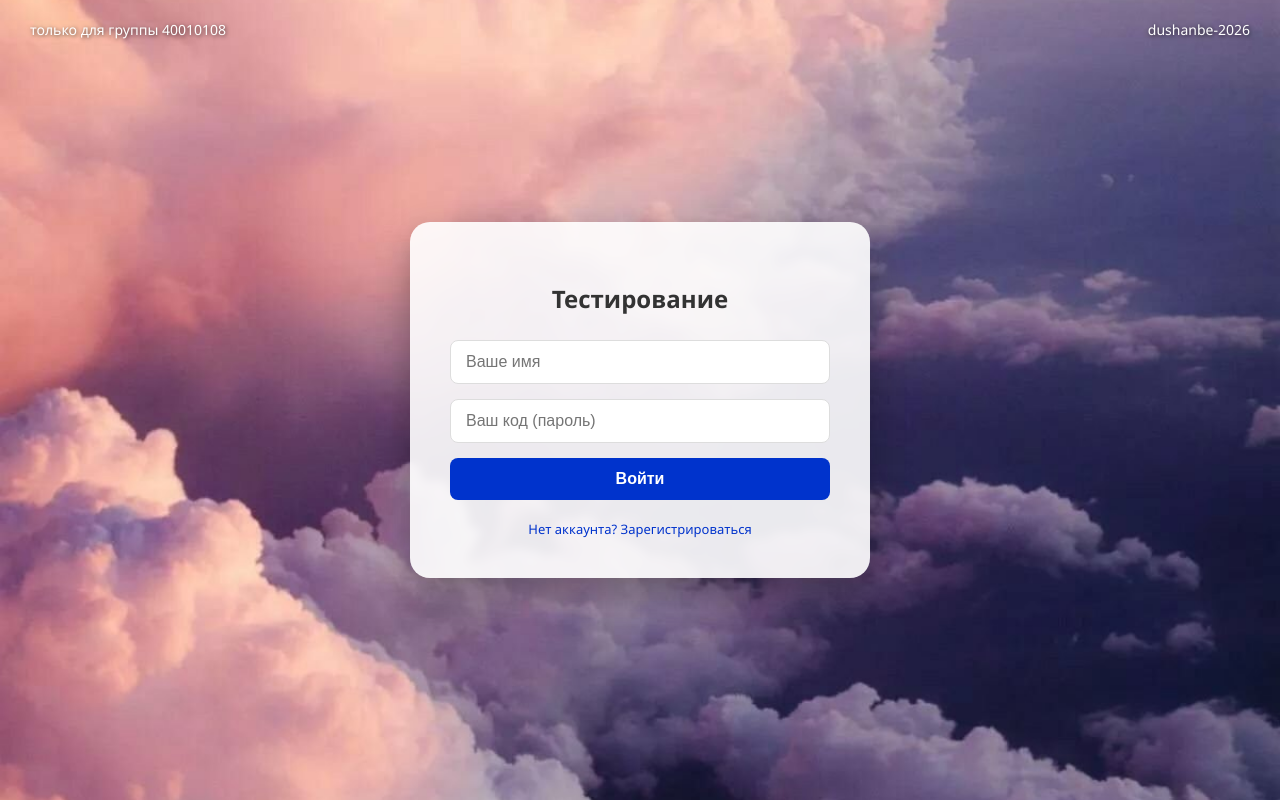
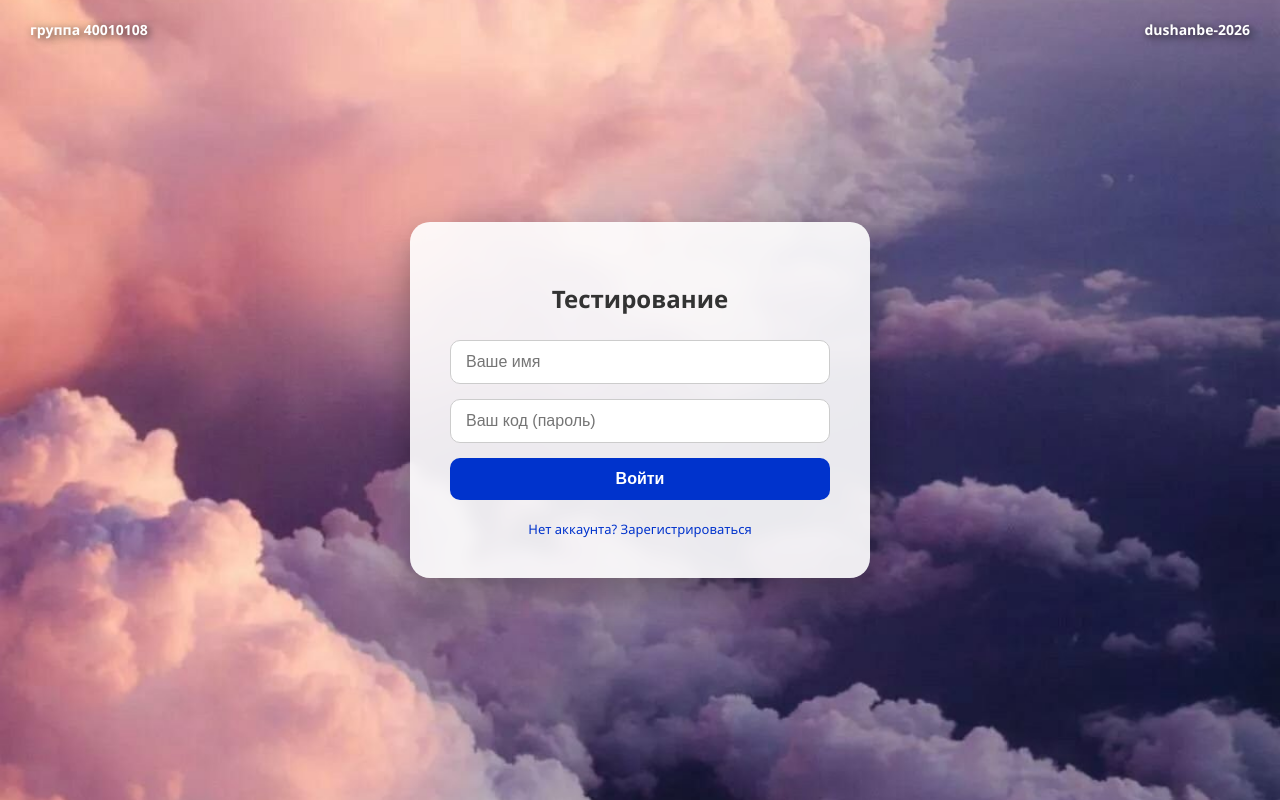
Before and after one commit to maruf-musoev/my-flask-site, a Flask app: page /login in a window 1280 px wide. Run offline with Flask 3, Linux system fonts and the light colour scheme.

```diff
--- a/templates/login.html
+++ b/templates/login.html
@@ -1,4 +1,4 @@
-<!DOCTYPE html>
+ <!DOCTYPE html>
 <html lang="ru">
 <head>
     <meta charset="UTF-8">
@@ -9,7 +9,6 @@
             margin: 0;
             padding: 0;
             font-family: 'Segoe UI', Tahoma, Geneva, Verdana, sans-serif;
-            /* ВАЖНО: Имя файла должно совпадать точно! */
             background: url('/static/photo.jpg') no-repeat center center fixed;
             background-size: cover;
             height: 100vh;
@@ -18,7 +17,7 @@
             align-items: center;
         }
 
-        /* Верхняя панель с текстом */
+        /* Верхняя панель */
         .top-nav {
             position: absolute;
             top: 20px;
@@ -29,10 +28,11 @@
             box-sizing: border-box;
             color: white;
             font-size: 14px;
-            text-shadow: 1px 1px 4px rgba(0,0,0,0.7);
+            font-weight: bold;
+            text-shadow: 2px 2px 8px rgba(0,0,0,0.8); /* Тень для текста, чтобы было видно на светлом небе */
         }
 
-        /* Карточка формы (эффект стекла) */
+        /* Карточка формы */
         .login-card {
             background: rgba(255, 255, 255, 0.9);
             padding: 40px;
@@ -41,7 +41,7 @@
             width: 100%;
             max-width: 380px;
             text-align: center;
-            backdrop-filter: blur(5px);
+            backdrop-filter: blur(8px);
         }
 
         h2 {
@@ -54,10 +54,11 @@
             width: 100%;
             padding: 12px 15px;
             margin-bottom: 15px;
-            border: 1px solid #ddd;
-            border-radius: 8px;
+            border: 1px solid #ccc;
+            border-radius: 10px;
             box-sizing: border-box;
             font-size: 16px;
+            background: white;
         }
 
         button {
@@ -66,15 +67,16 @@
             background-color: #0033cc;
             color: white;
             border: none;
-            border-radius: 8px;
+            border-radius: 10px;
             font-size: 16px;
             font-weight: bold;
             cursor: pointer;
-            transition: background 0.3s;
+            transition: transform 0.2s, background 0.3s;
         }
 
         button:hover {
             background-color: #002288;
+            transform: scale(1.02);
         }
 
         .footer-links {
@@ -85,23 +87,28 @@
         .footer-links a {
             color: #0033cc;
             text-decoration: none;
+            font-weight: 500;
         }
     </style>
 </head>
 <body>
 
     <div class="top-nav">
-        <div>только для группы 40010108</div>
+        <div>группа 40010108</div>
         <div>dushanbe-2026</div>
     </div>
 
     <div class="login-card">
         <h2>Тестирование</h2>
-        <form>
-            <input type="text" placeholder="Ваше имя" required>
-            <input type="password" placeholder="Ваш код (пароль)" required>
+
+        <form action="/login" method="POST">
+            <input type="text" name="username" placeholder="Ваше имя" required>
+
+            <input type="password" name="password" placeholder="Ваш код (пароль)" required>
+
             <button type="submit">Войти</button>
         </form>
+
         <div class="footer-links">
             <a href="/register">Нет аккаунта? Зарегистрироваться</a>
         </div>
```
